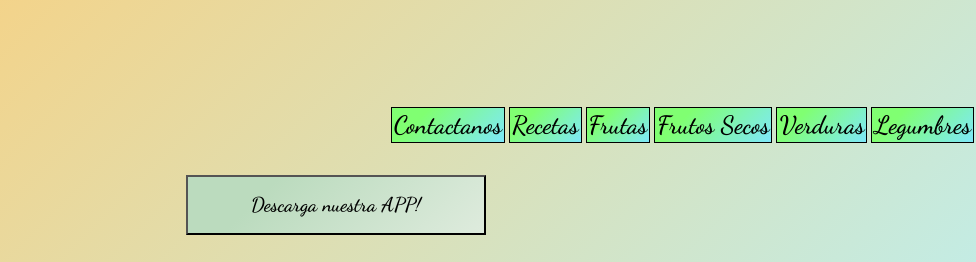
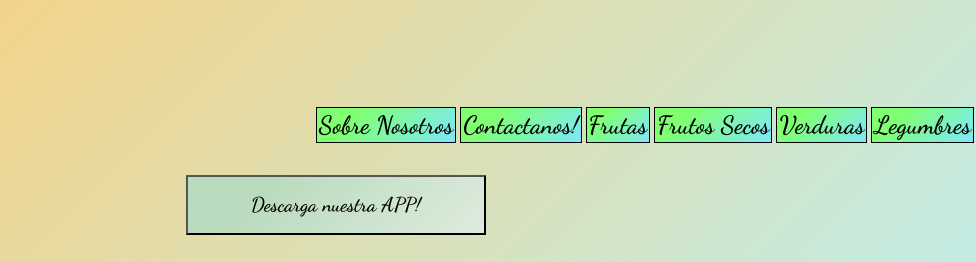
Before and after one commit to LucianoWilberger/VN-4-NEW, a website: page recetas copy.html in a window 1280 px wide. Shown: the part 314-576 px from the top of the page, 304-1280 px from the left. Drawn offline with nearby package versions, Linux system fonts and the light colour scheme.

Commit message:
arreglando mas errores

```diff
--- a/sobrenoso.html
+++ b/recetas copy.html
@@ -29,8 +29,8 @@
                 <a href="index.html">  <!--Enlace para que se pueda presionar en el logo y vaya directo al index.html-->
                 <img id="imgLog" src="images/logo.png" alt="Logo de pagina"></a> <!--Logo de pagina-->
                 <nav class="grillaMenu">
-                   <div><a class="noText"  href="contactanos.html">Contactanos</a></div>
-                   <div><a class="noText" href="Recetas.html">Recetas</a></div>
+                   <div><a class="noText"  href="recetas.html">Sobre Nosotros</a></div>
+                   <div><a class="noText"  href="contactanos.html">Contactanos!</a></div>
                    <div><a class="noText" href="frutas.html">Frutas</a></div>
                    <div><a class="noText" href="frutosecos.html">Frutos Secos</a></div>
                    <div><a class="noText" href="verduras.html">Verduras</a></div>
@@ -42,10 +42,6 @@
 
              </main>
              <footer>
-
-
-
-
                 <div class="butonRedes">
                     <input type="button" class="btnR" value="Descarga nuestra APP!">
 
@@ -69,11 +65,6 @@
 
                     <p>© Valor Nutricional 2021 by Luciano Wilberger Todos los derechos reservados. </p> <!--Autor y derechos, año de creacion-->
 
-
-
-      </aside>
-
-
              </footer>
 
          </body>
```
Also changed, not shown: frutas.html (+1 -1 lines), frutosecos.html (+1 -1 lines), legumbres.html (+1 -1 lines), verduras.html (+1 -1 lines). Lines whose indentation alone changed are shown as unchanged.
